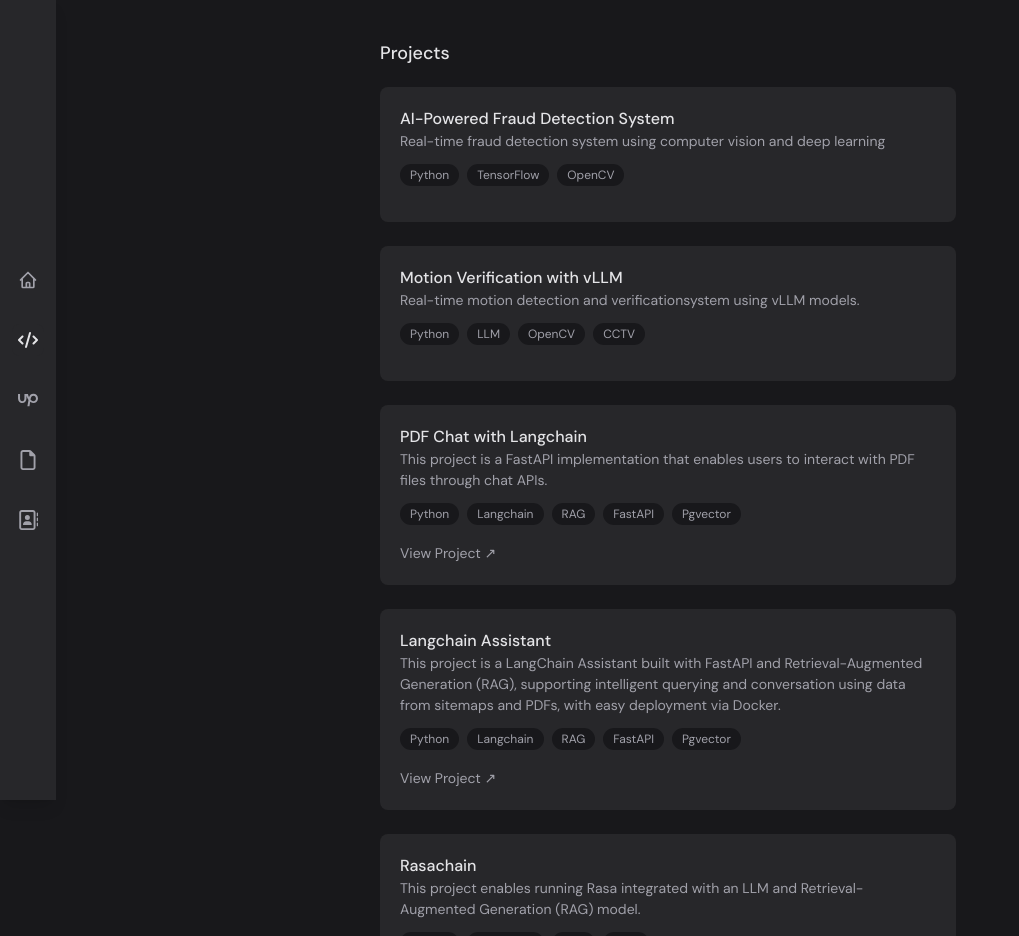
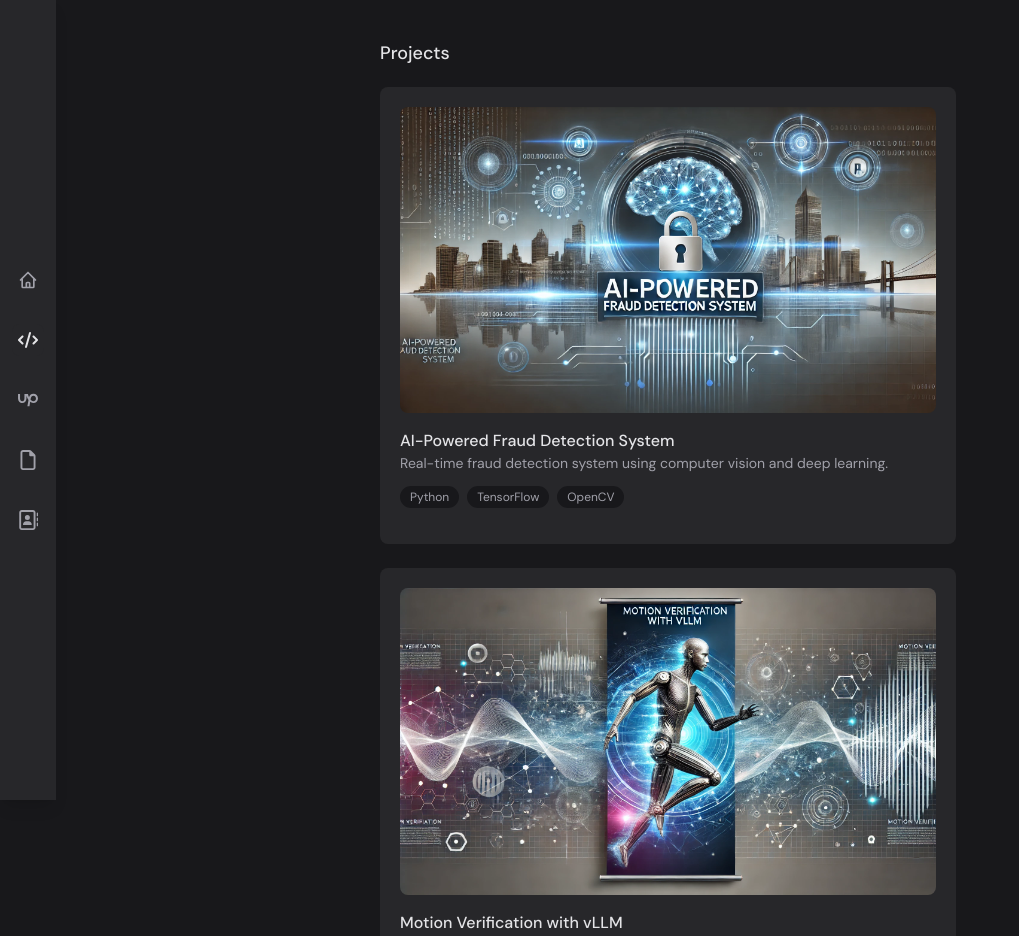
Before and after one commit to huseyindas/huseyindas.dev, a Next.js app: page /projects in a window 1280 px wide. Shown: the top 936 px of the page, without its empty margins (0-1019 px from the left). Built offline with nearby package versions, Linux system fonts and the light colour scheme.

Commit message:
adding project images

```diff
--- a/app/projects/page.tsx
+++ b/app/projects/page.tsx
@@ -2,6 +2,7 @@
 
 import { DM_Sans } from 'next/font/google'
 import Navbar from '../components/Navbar'
+import Image from 'next/image'
 
 const dmSans = DM_Sans({ subsets: ['latin'] })
 
@@ -25,9 +26,18 @@
             <div className="grid grid-cols-1 gap-6">
               {/* Project Card */}
               <div className="rounded-lg bg-[#27272A] p-5">
+                <div className="mb-4 overflow-hidden rounded-lg">
+                  <Image
+                    src="/fraud.webp"
+                    alt="Fraud Detection System"
+                    width={800}
+                    height={400}
+                    className="w-full object-cover transition-transform hover:scale-105"
+                  />
+                </div>
                 <h3 className={titleClasses}>AI-Powered Fraud Detection System</h3>
                 <p className="mb-3 text-[14px] text-[#A1A1AA]">
-                  Real-time fraud detection system using computer vision and deep learning
+                  Real-time fraud detection system using computer vision and deep learning.
                 </p>
                 <div className="mb-4 flex flex-wrap gap-2">
                   <span className="rounded-full bg-[#18181B] px-2.5 py-0.5 text-[12px] text-[#A1A1AA]">Python</span>
@@ -37,9 +47,18 @@
               </div>
 
               <div className="rounded-lg bg-[#27272A] p-5">
+                <div className="mb-4 overflow-hidden rounded-lg">
+                  <Image
+                    src="/vllm.webp"
+                    alt="Motion Verification System"
+                    width={800}
+                    height={400}
+                    className="w-full object-cover transition-transform hover:scale-105"
+                  />
+                </div>
                 <h3 className={titleClasses}>Motion Verification with vLLM</h3>
                 <p className="mb-3 text-[14px] text-[#A1A1AA]">
-                  Real-time motion detection and verificationsystem using vLLM models.
+                  Real-time motion detection and verification system using vLLM models.
                 </p>
                 <div className="mb-4 flex flex-wrap gap-2">
                   <span className="rounded-full bg-[#18181B] px-2.5 py-0.5 text-[12px] text-[#A1A1AA]">Python</span>
```
Also changed, not shown: public/fraud.webp (added), public/vllm.webp (added).
